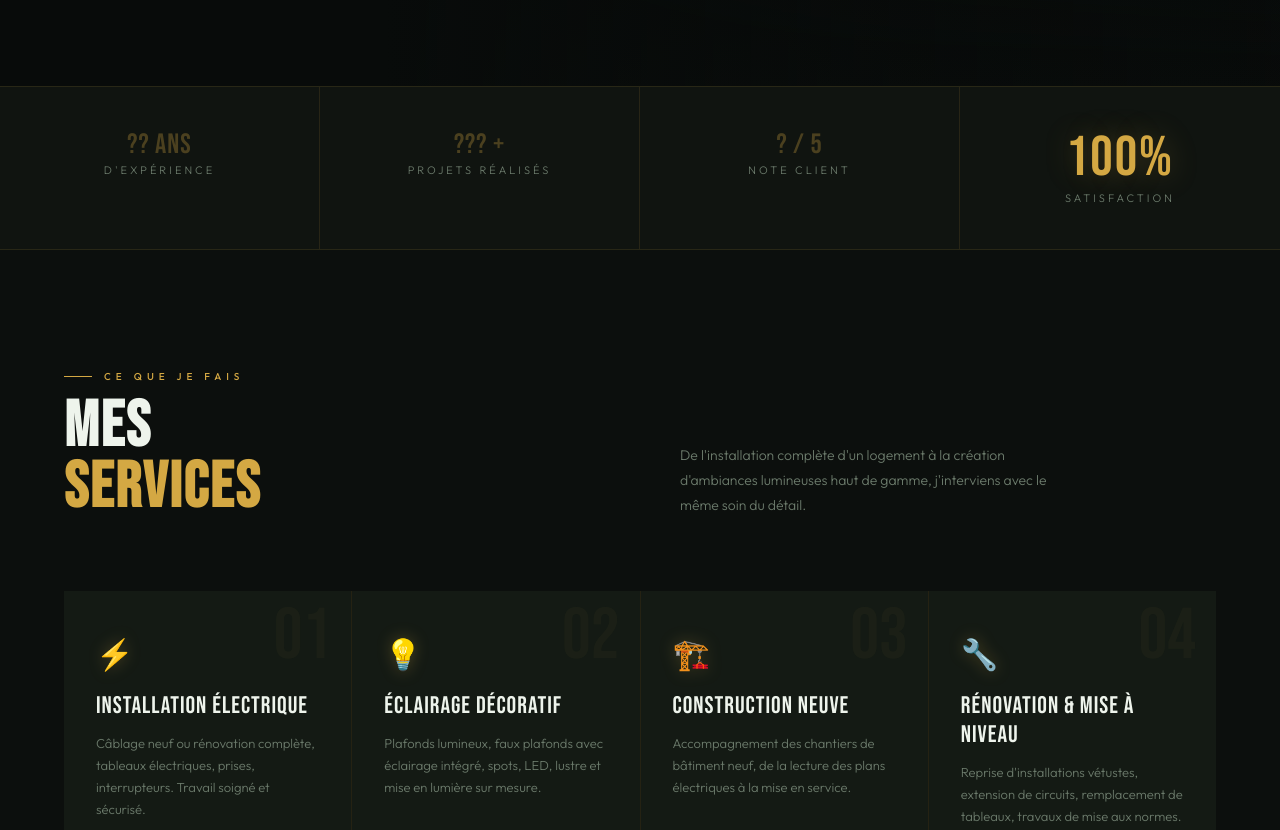
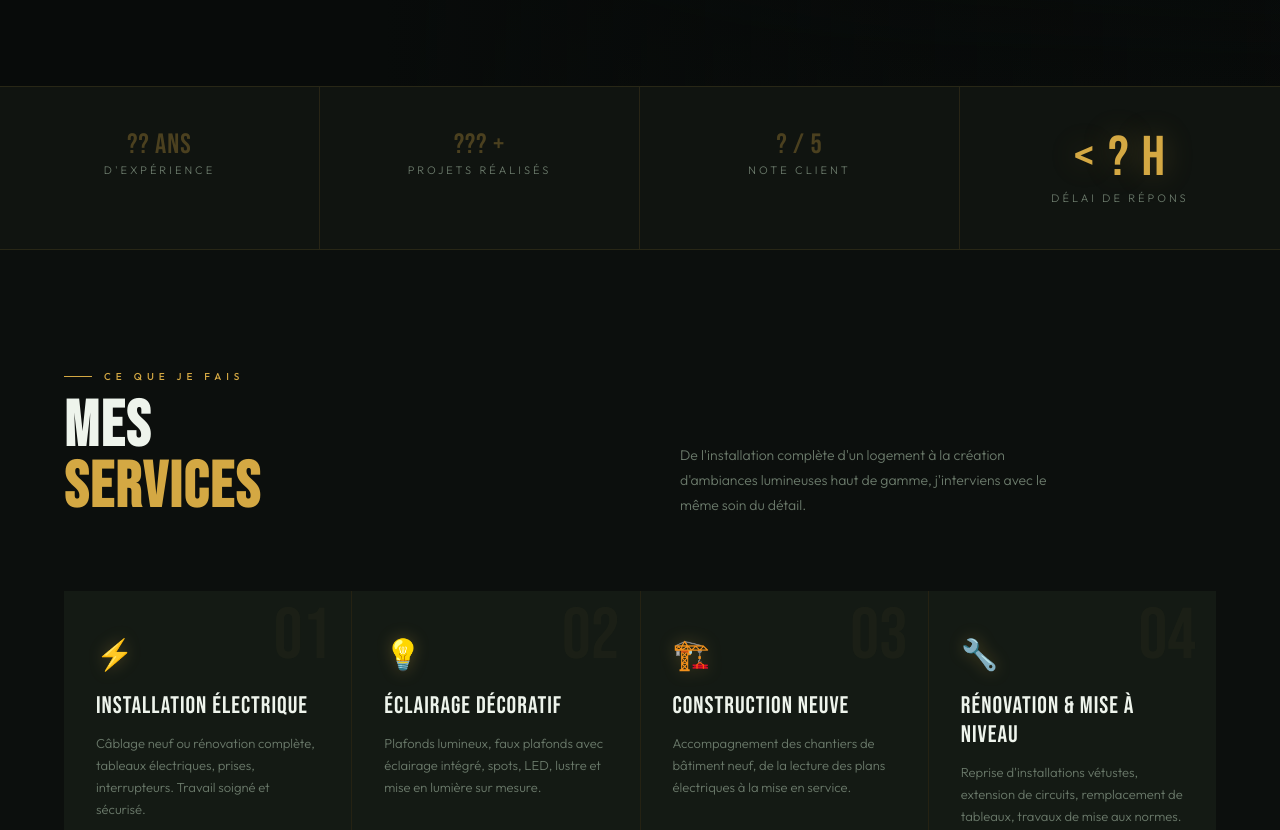
Before and after one commit to florynepierson/electricien-batiment-abidjan, a plain HTML site: page index (24).html in a window 1280 px wide. Shown: the part 800-1630 px from the top of the page. Drawn offline with Linux system fonts and the light colour scheme.

Commit message:
Update index (24).html

```diff
--- a/index (24).html
+++ b/index (24).html
@@ -434,8 +434,8 @@ footer{background:var(--panel);padding:72px 64px 36px;border-top:1px solid var(-
     <span class="stat-l">Note client</span>
   </div>
   <div class="stat-block">
-    <span class="stat-n">100%</span>
-    <span class="stat-l">Satisfaction</span>
+    <span class="stat-n">< ? H</span>
+    <span class="stat-l">Délai de répons</span>
   </div>
 </div>
 
@@ -475,7 +475,7 @@ footer{background:var(--panel);padding:72px 64px 36px;border-top:1px solid var(-
   </div>
   <a href="https://wa.me/2250555016389" class="cb-tel" target="_blank" rel="noopener">
     <span class="cb-tel-label">WhatsApp</span>
-    <span class="cb-tel-num">05 55 01 63 89</span>
+    <span class="cb-tel-num">(+255) 05 55 01 63 89</span>
   </a>
 </div>
 
```
